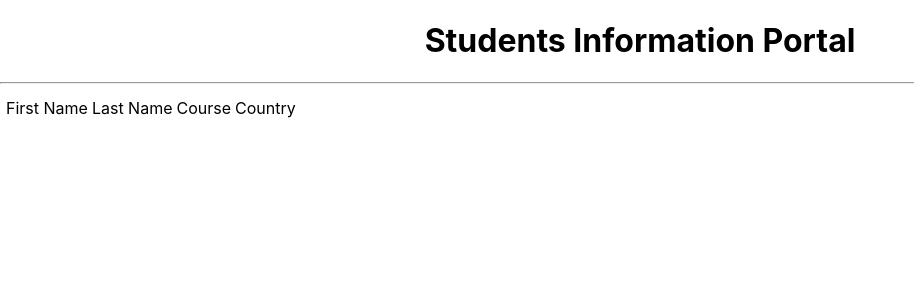
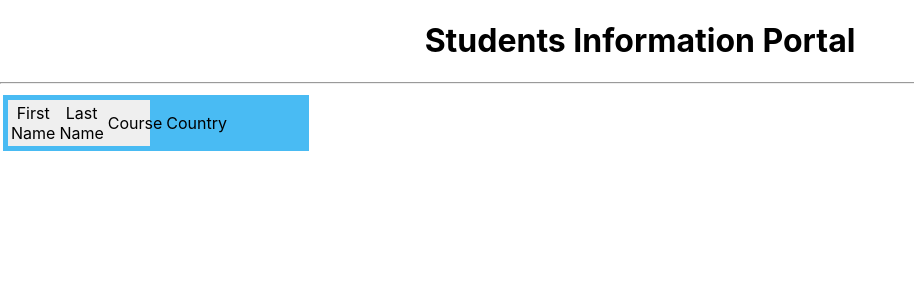
Before and after one commit to uovmadura/IT-ReactProject, a React (Create React App) app in the folder studentapp/: page / in a window 1280 px wide. Shown: the top 300 px of the page, without its empty margins (0-914 px from the left). Built offline with nearby package versions, Linux system fonts and the light colour scheme.

Commit message:
Fixed CSS error

```diff
--- a/studentapp/src/components/StudentTable.js
+++ b/studentapp/src/components/StudentTable.js
@@ -2,8 +2,8 @@ import '../assets/css/compo.css'
 
 export default function StudentTable(props) {
     return(
-        <div className="outerDev">
-            <div className="leftDev">
+        <div className="outerDiv">
+            <div className="leftDiv">
                 <table>
                     <thead>
                         <tr>
```
